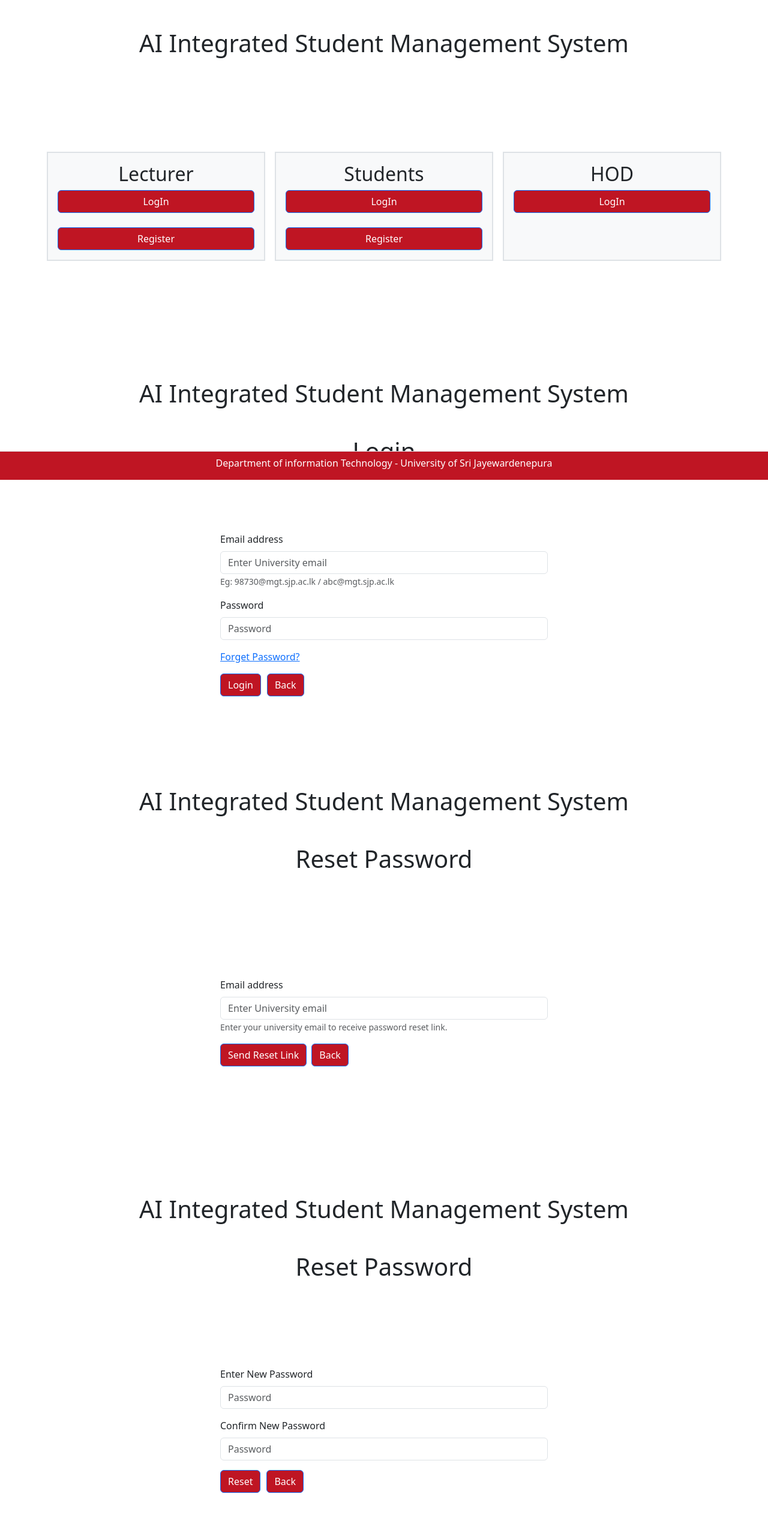
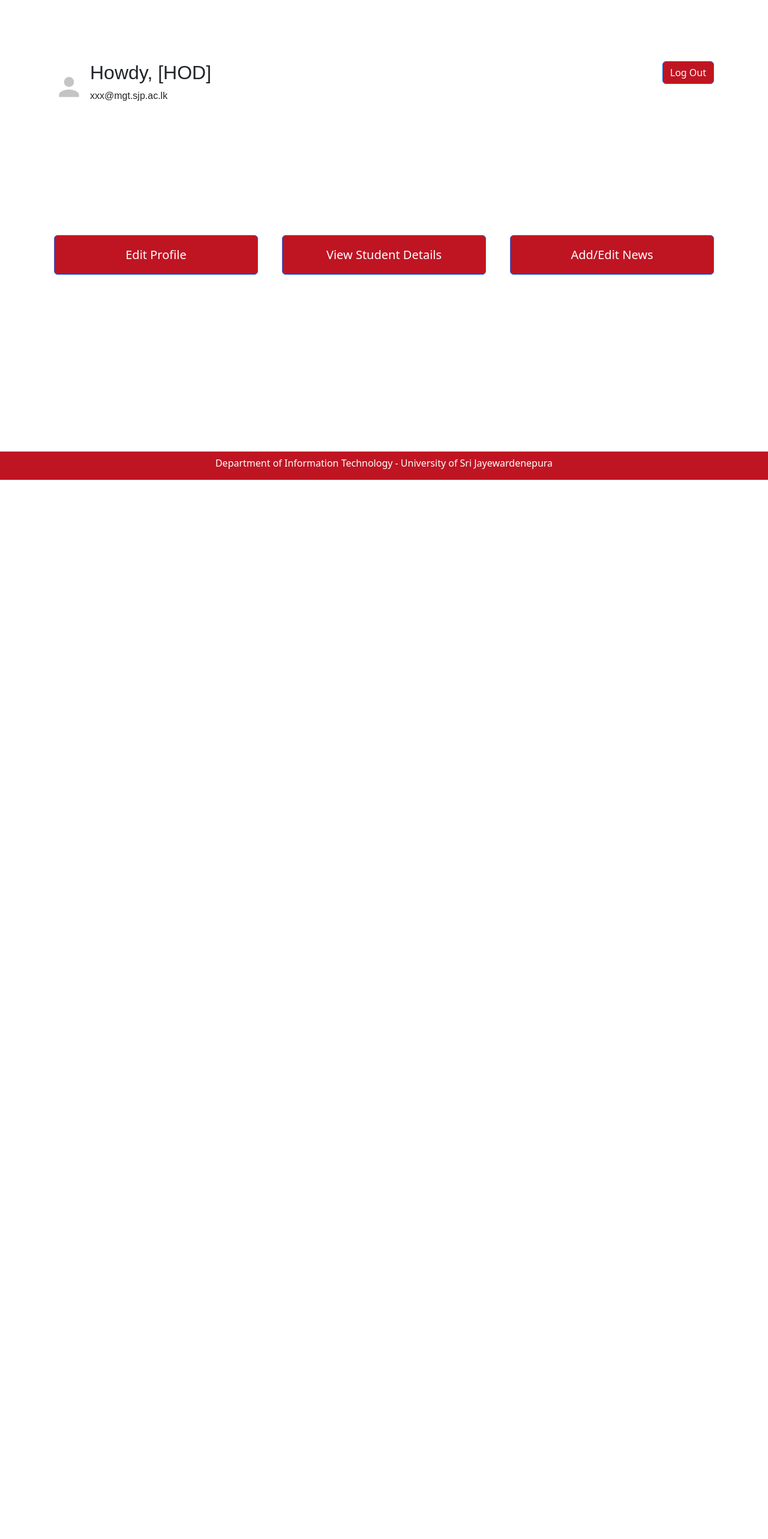
Before and after one commit to ransidis/ai-sms, a React (Create React App) app in the folder frontend/: page /dashboard in a window 1280 px wide. Shown: the top 2566 px of the page at 60% size. After the commit the page ends 800 px from the top, so only its background shows below. Built offline with nearby package versions, Linux system fonts and the light colour scheme.

Commit message:
New UIs Updated

```diff
--- a/frontend/src/App.js
+++ b/frontend/src/App.js
@@ -1,27 +1,26 @@
-import logo from './logo.svg';
 import './App.css';
+import { Route, Routes, useLocation } from 'react-router-dom';
 import Home from './common/Home';
 import Login from './common/Login';
-import Reset_Email from './common/Reset_Email'
-import Reset_Password from './common/Reset_Password'
-import Otp from './common/Otp'
-import StRegister from './student/StRegister';
-import LecRegister from './lecturer/LecRegister';
-
+import Reset_Email from './common/Reset_Email';
+import Reset_Password from './common/Reset_Password';
+import DashBoard from './common/DashBoard';
 
 function App() {
+  const location = useLocation(); // Only use location here, no need for Router in App.js
+
   return (
     <div className="App">
-      <Home/>
-      <Login/>
-      <Reset_Email/>
-      <Reset_Password/>
-      <Otp/>
-      <StRegister/>
+      <Routes location={location} key={location.pathname}>
+        <Route path="/" element={<Home />} />
+        <Route path="/login" element={<Login />} />
+        <Route path="/reset-email" element={<Reset_Email />} />
+        <Route path="/reset-pass" element={<Reset_Password/>} />
+        <Route path="/dashboard" element={<DashBoard/>} />
+      </Routes>
 
-
-      <div className='footer'>
-        <h6>Department of information Technology - University of Sri Jayewardenepura</h6>
+      <div className="footer">
+        <h6>Department of Information Technology - University of Sri Jayewardenepura</h6>
       </div>
     </div>
   );
--- /dev/null
+++ b/frontend/src/common/DashBoard.js
@@ -0,0 +1,90 @@
+import React from 'react';
+import Container from 'react-bootstrap/Container';
+import Row from 'react-bootstrap/Row';
+import Col from 'react-bootstrap/Col';
+import Button from 'react-bootstrap/Button';
+import { Link } from 'react-router-dom';
+
+const DashBoard = () => {
+  // Define the role (e.g., "Student", "Lecturer", "HOD")
+  const role = "Lecturer"
+  return (
+    <div className='Dashboard'>
+      <div >
+        <Container className='d-flex flex-column justify-content-around vh-100 '>
+          <Row>
+            <Col className='  d-flex flex-column text-center m-2'>
+              <div style={{ display: 'flex', alignItems: 'center', fontFamily: 'Arial, sans-serif' }}>
+                <div style={{ marginRight: '10px' }}>
+                  {/* Placeholder for avatar icon */}
+                  <svg height="50" width="50" viewBox="0 0 24 24" fill="#c4c4c4">
+                    <circle cx="12" cy="8" r="4" />
+                    <path d="M12 14c-5.33 0-8 2.67-8 4v2h16v-2c0-1.33-2.67-4-8-4z" />
+                  </svg>
+                </div>
+                <div style={{ display: 'flex', flexDirection: 'column', alignItems: 'start' }}>
+                  <h2>Howdy, [HOD]</h2>
+                  <p>xxx@mgt.sjp.ac.lk</p>
+                </div>
+              </div>
+            </Col>
+            <Col className='  d-flex flex-column text-end m-2'>
+              <Link to="/"><Button>Log Out</Button></Link>
+            </Col>
+          </Row>
+
+          {role === "HOD" && (
+            <Row className='hod-row'>
+              <Col className='  d-flex flex-column text-center m-2'>
+                <Link to=''><Button style={{ width: '100%', height: '150%', fontSize: '20px' }}>Add/Edit Users</Button></Link>
+              </Col>
+              <Col className='_ d-flex flex-column text-center m-2'>
+                <Link to=''><Button style={{ width: '100%', height: '150%', fontSize: '20px' }}>View Letter Requests</Button></Link>
+              </Col>
+              <Col className='_ d-flex flex-column text-center m-2'>
+                <Link to=''><Button style={{ width: '100%', height: '150%', fontSize: '20px' }}>Add/Edit News</Button></Link>
+              </Col>
+            </Row>
+          )}
+
+          {role === "Lecturer" && (
+            <Row className='lecturer-row'>
+              <Col className='  d-flex flex-column text-center m-2'>
+                <Link to=''><Button style={{ width: '100%', height: '150%', fontSize: '20px' }}>Edit Profile</Button></Link>
+              </Col>
+              <Col className='  d-flex flex-column text-center m-2'>
+                <Link to=''><Button style={{ width: '100%', height: '150%', fontSize: '20px' }}>View Student Details</Button></Link>
+              </Col>
+              <Col className='  d-flex flex-column text-center m-2'>
+                <Link to=''><Button style={{ width: '100%', height: '150%', fontSize: '20px' }}>Add/Edit News</Button></Link>
+              </Col>
+            </Row>
+          )}
+
+          {role === "Student" && (
+            <Row className='student-row'>
+              <Col className='  d-flex flex-column text-center m-2'>
+                <Link to=''><Button style={{ width: '100%', height: '150%', fontSize: '20px' }}>Edit Profile</Button></Link>
+              </Col>
+              <Col className='  d-flex flex-column text-center m-2'>
+                <Link to=''><Button style={{ width: '100%', height: '150%', fontSize: '20px' }}>Letter Requests</Button></Link>
+              </Col>
+              <Col className='  d-flex flex-column text-center m-2'>
+                <Link to=''><Button style={{ width: '100%', height: '150%', fontSize: '20px' }}>View Department News</Button></Link>
+              </Col>
+            </Row>
+          )}
+
+          {/* Latest Department News Marquee */}
+          <Row className='d-flex flex-column align-items-center mt-5' style={{ fontSize: '18px', fontWeight: 'bold', color: 'red' }}>
+            <marquee direction="left" scrollamount="5" style={{ width: '100%' }}>
+              Latest News 1 &nbsp;&nbsp;&nbsp;|&nbsp;&nbsp;&nbsp; Latest News 2 &nbsp;&nbsp;&nbsp;|&nbsp;&nbsp;&nbsp; Latest News 3
+            </marquee>
+          </Row>
+        </Container>
+      </div>
+    </div>
+  );
+};
+
+export default DashBoard;
--- a/frontend/src/common/Home.js
+++ b/frontend/src/common/Home.js
@@ -1,35 +1,39 @@
-import React from 'react'
+import React from 'react';
 import Container from 'react-bootstrap/Container';
 import Row from 'react-bootstrap/Row';
 import Col from 'react-bootstrap/Col';
 import Button from 'react-bootstrap/Button';
+import { useNavigate } from 'react-router-dom';
 
 const Home = () => {
+  const navigate = useNavigate();
+
+  const handleLoginClick = () => {
+    navigate('/login');
+  };
+
   return (
     <div className='Home'>
       <h1 className='mt-5 text-center'>AI Integrated Student Management System</h1>
-    <div className='d-flex flex-column justify-content-center align-items-center' style={{height:'60vh'}}>
+      <div className='d-flex flex-column justify-content-center align-items-center' style={{ height: '60vh' }}>
         <Container>
           <Row>
             <Col className='bg-light border border-2 p-3 d-flex flex-column text-center m-2'>
-                <h2>Lecturer</h2>
-                <Button>LogIn</Button><br/>
-                <Button>Register</Button>
-            </Col>
-            <Col className='bg-light border border-2 p-3 d-flex flex-column text-center m-2'>
-                <h2>Students</h2>
-                <Button>LogIn</Button><br/>
-                <Button>Register</Button>
-            </Col>
-            <Col className='bg-light border border-2 p-3 d-flex flex-column text-center m-2'>
-                <h2>HOD</h2>
-                <Button>LogIn</Button><br/>
+              <p>
+                This proposed system leverages AI to automate letter generation for student requests, secure data management,
+                and improve communication between students and faculty. Key features include an AI-powered letter generation
+                tool, a secure authentication system using University email, and a personalized dashboard for real-time
+                information access. Additionally, the system will centralize student data, facilitating easier tracking of
+                achievements and letter requests, ultimately enhancing the department's operational efficiency and student
+                support.
+              </p>
             </Col>
           </Row>
+          <center><Button onClick={handleLoginClick}> Login to the System ➡️</Button></center>
         </Container>
       </div>
     </div>
-  )
-}
+  );
+};
 
-export default Home
+export default Home;
--- a/frontend/src/common/Login.js
+++ b/frontend/src/common/Login.js
@@ -31,12 +31,12 @@ const Login = () => {
                 </Form.Group>
 
                 <Form.Group className="mb-3" controlId="formBasicCheckbox">
-                <a href="https://www.example.com" rel="noopener noreferrer">Forget Password?</a>
+                <Link to="/reset-email">Forgot Password?</Link>
                 </Form.Group>
                 <Button type="submit">
                   Login
                 </Button>
-                <Link to="https://chatgpt.com/c/67265205-1064-800a-b232-c4adfe1e1e4f">
+                <Link to="/">
                     <Button style={{marginLeft:10}}>
                       Back
                     </Button>
--- a/frontend/src/common/Reset_Email.js
+++ b/frontend/src/common/Reset_Email.js
@@ -30,7 +30,7 @@ const Reset_Email = () => {
                   </Button>
 
                   {/* Link to another page */}
-                  <Link to="https://chatgpt.com/c/67265205-1064-800a-b232-c4adfe1e1e4f">
+                  <Link to="/login">
                     <Button>
                       Back
                     </Button>
--- a/frontend/src/common/Reset_Password.js
+++ b/frontend/src/common/Reset_Password.js
@@ -1,4 +1,4 @@
-import React from 'react';
+import React, { useState } from 'react';
 import Container from 'react-bootstrap/Container';
 import Row from 'react-bootstrap/Row';
 import Col from 'react-bootstrap/Col';
@@ -7,41 +7,84 @@ import Form from 'react-bootstrap/Form';
 import { Link } from 'react-router-dom';
 
 const Reset_Password = () => {
+  // State for the passwords, validation message, and reset success
+  const [password, setPassword] = useState('');
+  const [confirmPassword, setConfirmPassword] = useState('');
+  const [passwordMatch, setPasswordMatch] = useState(true);  // flag to check if passwords match
+  const [passwordResetSuccess, setPasswordResetSuccess] = useState(false); // flag for success message
+
+  // Function to handle password changes
+  const handlePasswordChange = (e) => {
+    setPassword(e.target.value);
+  };
+
+  // Function to handle confirm password changes
+  const handleConfirmPasswordChange = (e) => {
+    setConfirmPassword(e.target.value);
+    // Check if the passwords match
+    setPasswordMatch(e.target.value === password);
+  };
+
+  // Function to handle form submission
+  const handleSubmit = (e) => {
+    e.preventDefault();
+    if (password === confirmPassword) {
+      // Simulate password reset logic here (e.g., API call)
+      setPasswordResetSuccess(true);
+    }
+  };
+
   return (
     <div className='Reset_Password'>
       <h1 className='mt-5 text-center'>AI Integrated Student Management System</h1>
       <h1 className='mt-5 text-center'>Reset Password</h1>
-    <div className='d-flex flex-column justify-content-center align-items-center' style={{height:'60vh'}}>
+      <div className='d-flex flex-column justify-content-center align-items-center' style={{height: '60vh'}}>
         <Container>
           <Row className='d-flex flex-column justify-content-center align-items-center'>
-          <Col md={6} >
-              <Form>
+            <Col md={6}>
+              <Form onSubmit={handleSubmit}>
                 <Form.Group className="mb-3" controlId="formBasicPassword">
                   <Form.Label>Enter New Password</Form.Label>
-                  <Form.Control type="password" placeholder="Password" />
+                  <Form.Control
+                    type="password"
+                    placeholder="Password"
+                    value={password}
+                    onChange={handlePasswordChange}
+                  />
                 </Form.Group>
 
                 <Form.Group className="mb-3" controlId="formBasicPassword">
                   <Form.Label>Confirm New Password</Form.Label>
-                  <Form.Control type="password" placeholder="Password" />
+                  <Form.Control
+                    type="password"
+                    placeholder="Confirm Password"
+                    value={confirmPassword}
+                    onChange={handleConfirmPasswordChange}
+                  />
+                  {!passwordMatch && <div style={{ color: 'red', marginTop: '5px' }}>Passwords do not match</div>}
                 </Form.Group>
 
-                <Button type="submit">
-                  Reset
-                </Button>
+                <Button type="submit" disabled={!passwordMatch}>Reset</Button>
+
                 <Link to="https://chatgpt.com/c/67265205-1064-800a-b232-c4adfe1e1e4f">
-                    <Button style={{marginLeft:10}}>
+                  <Button style={{ marginLeft: 10 }}>
                     Back
                   </Button>
                 </Link>
+              </Form>
 
-          </Form>
+              {/* Show the success message if password reset is successful */}
+              {passwordResetSuccess && (
+                <div className="mt-3 text-success">
+                  <p>Password reset successful. <Link to="/login">Click here to login</Link></p>
+                </div>
+              )}
             </Col>
           </Row>
         </Container>
       </div>
     </div>
-  )
-}
+  );
+};
 
-export default Reset_Password
+export default Reset_Password;
--- a/frontend/src/index.js
+++ b/frontend/src/index.js
@@ -1,7 +1,7 @@
 import React from 'react';
 import ReactDOM from 'react-dom/client';
 import './index.css';
-import { BrowserRouter } from 'react-router-dom';
+import { BrowserRouter as Router } from 'react-router-dom';
 import App from './App';
 import reportWebVitals from './reportWebVitals';
 import 'bootstrap/dist/css/bootstrap.min.css';
@@ -9,9 +9,9 @@ import 'bootstrap/dist/css/bootstrap.min.css';
 
 const root = ReactDOM.createRoot(document.getElementById('root'));
 root.render(
-  <BrowserRouter>
+  <Router>
     <App />
-    </BrowserRouter>
+    </Router>
 );
 
 
```
Lines whose indentation alone changed are shown as unchanged.
